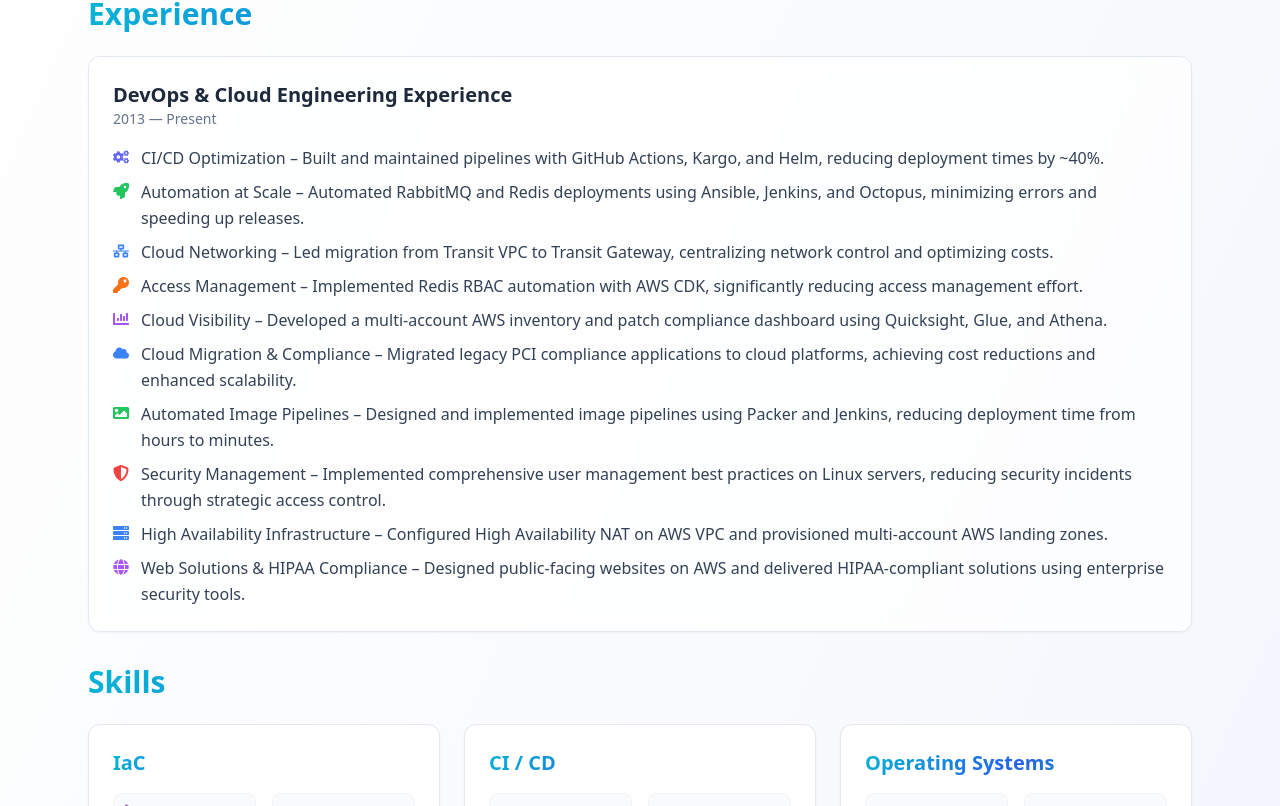
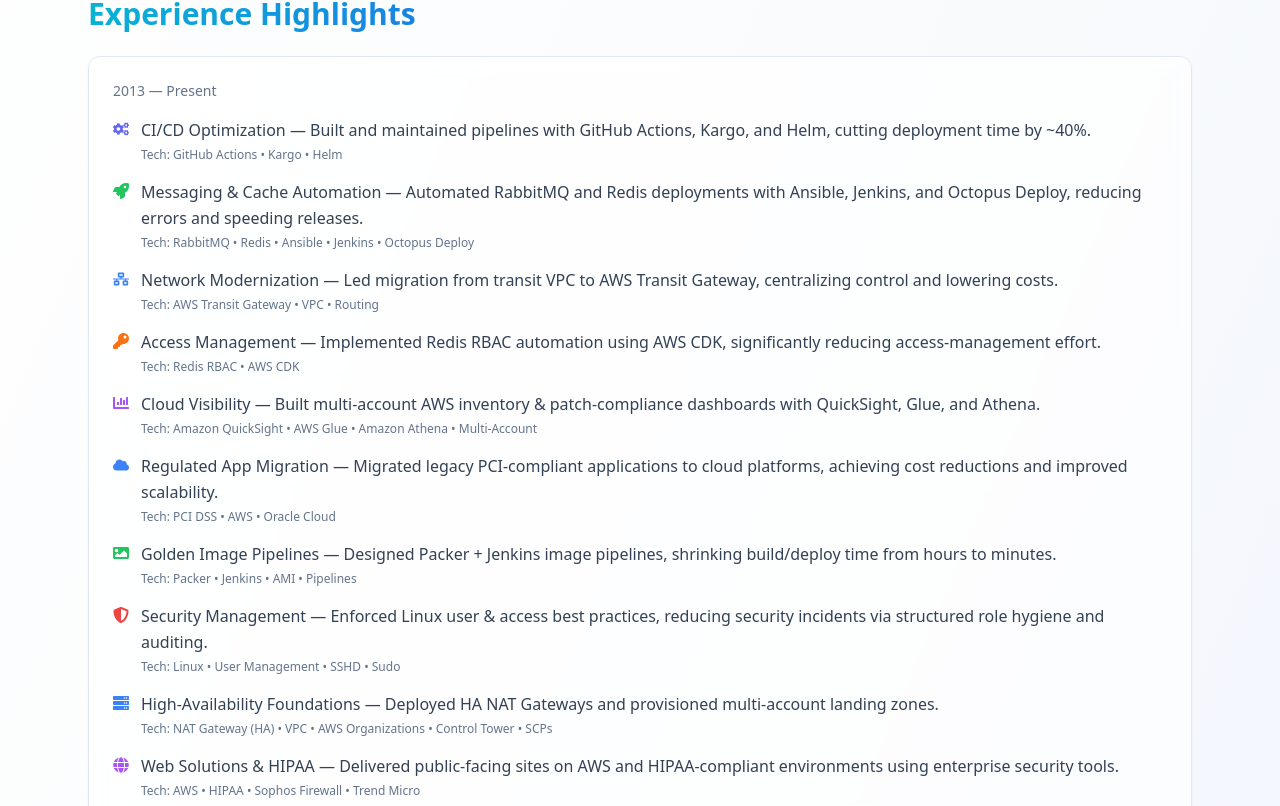
Before and after one commit to nitheeshp-irl/nitheeshp-portpolio, a React (Vite) app in the folder my-portfolio/: page / in a window 1280 px wide. Shown: the part 434-1240 px from the top of the page. Built offline with nearby package versions, Linux system fonts and the light colour scheme.

Commit message:
adding changes

```diff
--- a/my-portfolio/src/components/Portfolio.jsx
+++ b/my-portfolio/src/components/Portfolio.jsx
@@ -84,7 +84,7 @@
           {...fadeInUp}
           className="text-3xl font-bold mb-6 text-gradient-cool"
         >
-          Experience
+          Experience Highlights
         </motion.h2>
 
         <motion.article
@@ -92,51 +92,80 @@
           className="rounded-xl bg-white/70 backdrop-blur shadow-sm p-6 border border-slate-200"
         >
           <header className="mb-4">
-            <h3 className="text-xl font-semibold">DevOps & Cloud Engineering Experience</h3>
             <span className="text-sm text-slate-500">2013 — Present</span>
           </header>
-          <ul className="space-y-2 text-slate-700 leading-relaxed">
-            <li className="flex items-start gap-3">
+          <div className="space-y-4 text-slate-700 leading-relaxed">
+            <div className="flex items-start gap-3">
               <FaCogs className="text-indigo-500 mt-1 flex-shrink-0" />
-              <span>CI/CD Optimization – Built and maintained pipelines with GitHub Actions, Kargo, and Helm, reducing deployment times by ~40%.</span>
-            </li>
-            <li className="flex items-start gap-3">
+              <div>
+                <span className="font-medium">CI/CD Optimization</span> — Built and maintained pipelines with GitHub Actions, Kargo, and Helm, cutting deployment time by ~40%.
+                <div className="mt-1 text-xs text-slate-500">Tech: GitHub Actions • Kargo • Helm</div>
+              </div>
+            </div>
+            <div className="flex items-start gap-3">
               <FaRocket className="text-green-500 mt-1 flex-shrink-0" />
-              <span>Automation at Scale – Automated RabbitMQ and Redis deployments using Ansible, Jenkins, and Octopus, minimizing errors and speeding up releases.</span>
-            </li>
-            <li className="flex items-start gap-3">
+              <div>
+                <span className="font-medium">Messaging & Cache Automation</span> — Automated RabbitMQ and Redis deployments with Ansible, Jenkins, and Octopus Deploy, reducing errors and speeding releases.
+                <div className="mt-1 text-xs text-slate-500">Tech: RabbitMQ • Redis • Ansible • Jenkins • Octopus Deploy</div>
+              </div>
+            </div>
+            <div className="flex items-start gap-3">
               <FaNetworkWired className="text-blue-500 mt-1 flex-shrink-0" />
-              <span>Cloud Networking – Led migration from Transit VPC to Transit Gateway, centralizing network control and optimizing costs.</span>
-            </li>
-            <li className="flex items-start gap-3">
+              <div>
+                <span className="font-medium">Network Modernization</span> — Led migration from transit VPC to AWS Transit Gateway, centralizing control and lowering costs.
+                <div className="mt-1 text-xs text-slate-500">Tech: AWS Transit Gateway • VPC • Routing</div>
+              </div>
+            </div>
+            <div className="flex items-start gap-3">
               <FaKey className="text-orange-500 mt-1 flex-shrink-0" />
-              <span>Access Management – Implemented Redis RBAC automation with AWS CDK, significantly reducing access management effort.</span>
-            </li>
-            <li className="flex items-start gap-3">
+              <div>
+                <span className="font-medium">Access Management</span> — Implemented Redis RBAC automation using AWS CDK, significantly reducing access-management effort.
+                <div className="mt-1 text-xs text-slate-500">Tech: Redis RBAC • AWS CDK</div>
+              </div>
+            </div>
+            <div className="flex items-start gap-3">
               <FaChartBar className="text-purple-500 mt-1 flex-shrink-0" />
-              <span>Cloud Visibility – Developed a multi-account AWS inventory and patch compliance dashboard using Quicksight, Glue, and Athena.</span>
-            </li>
-            <li className="flex items-start gap-3">
+              <div>
+                <span className="font-medium">Cloud Visibility</span> — Built multi-account AWS inventory & patch-compliance dashboards with QuickSight, Glue, and Athena.
+                <div className="mt-1 text-xs text-slate-500">Tech: Amazon QuickSight • AWS Glue • Amazon Athena • Multi-Account</div>
+              </div>
+            </div>
+            <div className="flex items-start gap-3">
               <FaCloud className="text-blue-500 mt-1 flex-shrink-0" />
-              <span>Cloud Migration & Compliance – Migrated legacy PCI compliance applications to cloud platforms, achieving cost reductions and enhanced scalability.</span>
-            </li>
-            <li className="flex items-start gap-3">
+              <div>
+                <span className="font-medium">Regulated App Migration</span> — Migrated legacy PCI-compliant applications to cloud platforms, achieving cost reductions and improved scalability.
+                <div className="mt-1 text-xs text-slate-500">Tech: PCI DSS • AWS • Oracle Cloud</div>
+              </div>
+            </div>
+            <div className="flex items-start gap-3">
               <FaImage className="text-green-500 mt-1 flex-shrink-0" />
-              <span>Automated Image Pipelines – Designed and implemented image pipelines using Packer and Jenkins, reducing deployment time from hours to minutes.</span>
-            </li>
-            <li className="flex items-start gap-3">
+              <div>
+                <span className="font-medium">Golden Image Pipelines</span> — Designed Packer + Jenkins image pipelines, shrinking build/deploy time from hours to minutes.
+                <div className="mt-1 text-xs text-slate-500">Tech: Packer • Jenkins • AMI • Pipelines</div>
+              </div>
+            </div>
+            <div className="flex items-start gap-3">
               <FaShieldAlt className="text-red-500 mt-1 flex-shrink-0" />
-              <span>Security Management – Implemented comprehensive user management best practices on Linux servers, reducing security incidents through strategic access control.</span>
-            </li>
-            <li className="flex items-start gap-3">
+              <div>
+                <span className="font-medium">Security Management</span> — Enforced Linux user & access best practices, reducing security incidents via structured role hygiene and auditing.
+                <div className="mt-1 text-xs text-slate-500">Tech: Linux • User Management • SSHD • Sudo</div>
+              </div>
+            </div>
+            <div className="flex items-start gap-3">
               <FaServer className="text-blue-500 mt-1 flex-shrink-0" />
-              <span>High Availability Infrastructure – Configured High Availability NAT on AWS VPC and provisioned multi-account AWS landing zones.</span>
-            </li>
-            <li className="flex items-start gap-3">
+              <div>
+                <span className="font-medium">High-Availability Foundations</span> — Deployed HA NAT Gateways and provisioned multi-account landing zones.
+                <div className="mt-1 text-xs text-slate-500">Tech: NAT Gateway (HA) • VPC • AWS Organizations • Control Tower • SCPs</div>
+              </div>
+            </div>
+            <div className="flex items-start gap-3">
               <FaGlobe className="text-purple-500 mt-1 flex-shrink-0" />
-              <span>Web Solutions & HIPAA Compliance – Designed public-facing websites on AWS and delivered HIPAA-compliant solutions using enterprise security tools.</span>
-            </li>
-          </ul>
+              <div>
+                <span className="font-medium">Web Solutions & HIPAA</span> — Delivered public-facing sites on AWS and HIPAA-compliant environments using enterprise security tools.
+                <div className="mt-1 text-xs text-slate-500">Tech: AWS • HIPAA • Sophos Firewall • Trend Micro</div>
+              </div>
+            </div>
+          </div>
         </motion.article>
       </section>
 
```
